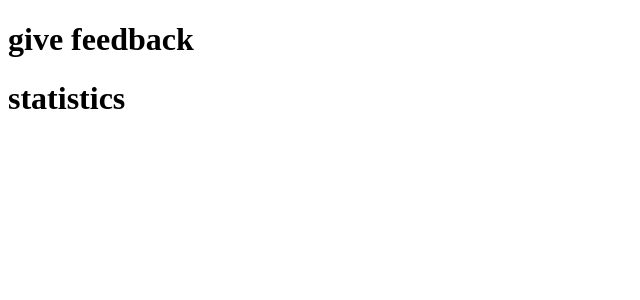
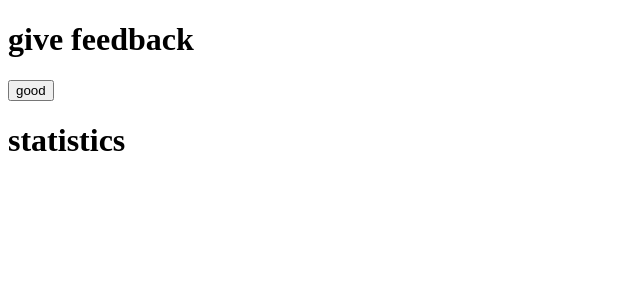
Before and after one commit to tkimhong/Full-Stack-Open, a React (Vite) app in the folder part1/unicafe/: page / in a window 1280 px wide. Shown: the top 300 px of the page, without its empty margins (0-640 px from the left). Built offline with nearby package versions, Linux system fonts and the light colour scheme.

Commit message:
Add Button component and good button

```diff
--- a/part1/unicafe/src/App.jsx
+++ b/part1/unicafe/src/App.jsx
@@ -1,4 +1,9 @@
+import { set } from "mongoose";
 import { useState } from "react";
+
+const Button = ({ onClick, text }) => {
+  return <button onClick={onClick}>{text}</button>;
+};
 
 const App = () => {
   // save clicks of each button to its own state
@@ -6,10 +11,16 @@ const App = () => {
   const [neutral, setNeutral] = useState(0);
   const [bad, setBad] = useState(0);
 
+  const handleGood = () => {
+    // console.log("dididi");
+    setGood(good + 1);
+  };
+
   return (
     <>
       <h1>give feedback</h1>
       {/* buttons */}
+      <Button onClick={handleGood} text="good" />
       <h1>statistics</h1>
       {/* good, neutral, bad */}
     </>
```
